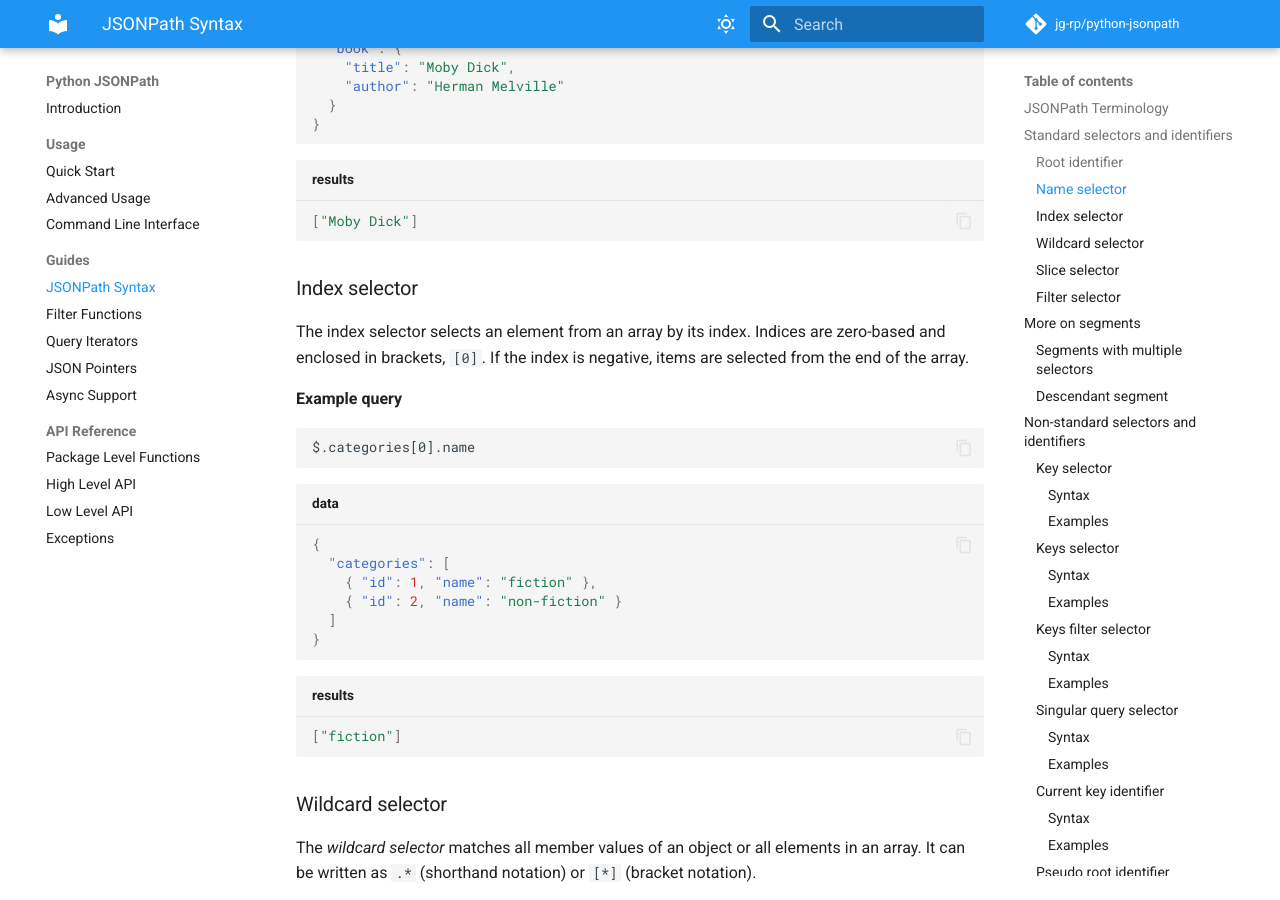
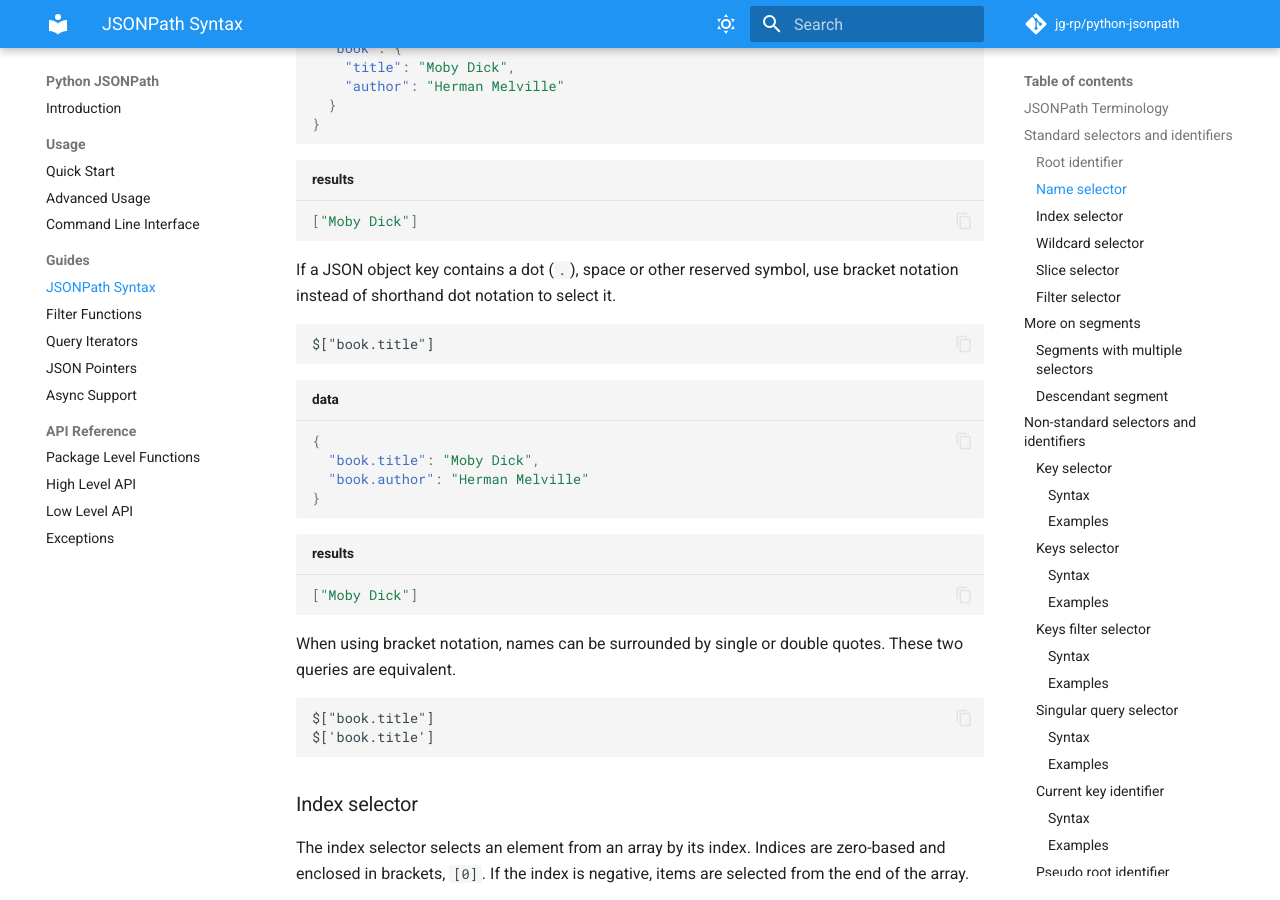
Before and after one commit to jg-rp/python-jsonpath, an MkDocs documentation site: the page built from docs/syntax.md, in a window 1280 px wide and 900 px high, scrolled down 2103 px. Built offline with MkDocs 1.6.1 and Material for MkDocs 9.7.7, drawn with Linux system fonts in a browser that asks for light colours; comment, search, counter and statistics services are not loaded.

Commit message:
Add a bracket notation example to JSONPath name selector docs [skip ci]

````diff
--- a/docs/syntax.md
+++ b/docs/syntax.md
@@ -105,6 +105,30 @@ $.book.title
 
 ```json title="results"
 ["Moby Dick"]
+```
+
+If a JSON object key contains a dot (`.`), space or other reserved symbol, use bracket notation instead of shorthand dot notation to select it.
+
+```text
+$["book.title"]
+```
+
+```json title="data"
+{
+  "book.title": "Moby Dick",
+  "book.author": "Herman Melville"
+}
+```
+
+```json title="results"
+["Moby Dick"]
+```
+
+When using bracket notation, names can be surrounded by single or double quotes. These two queries are equivalent.
+
+```text
+$["book.title"]
+$['book.title']
 ```
 
 ### Index selector
````
